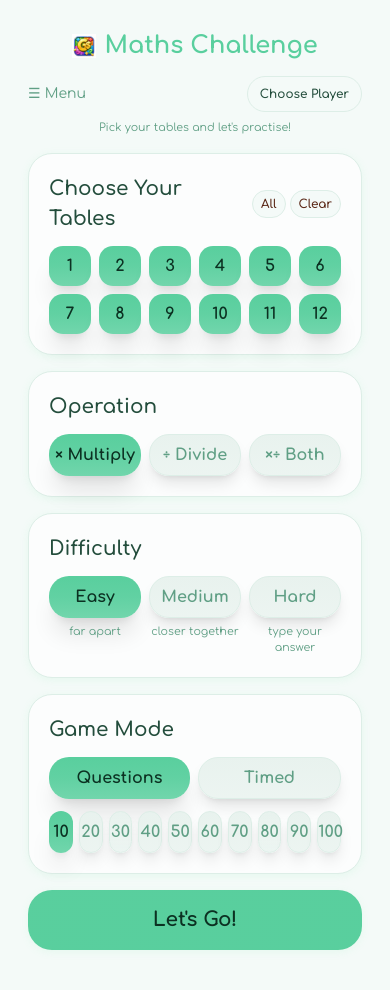
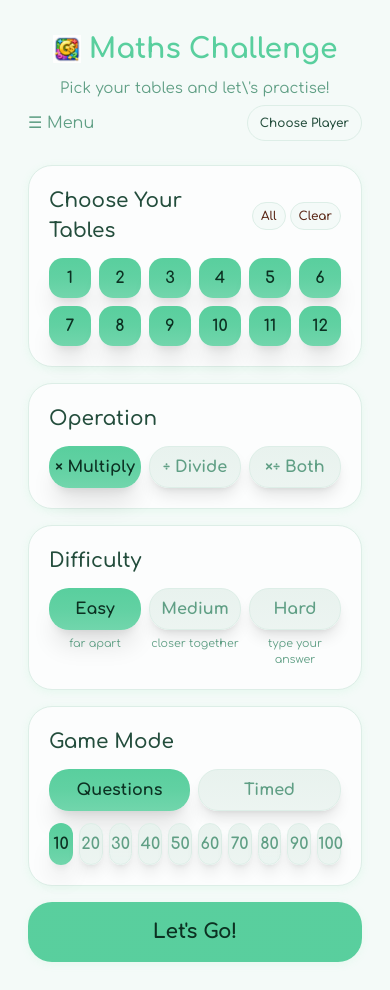
Before and after one commit to joaovl/times-table-hero, a React (Vite) app: page / in a window 390 px wide. Built offline with nearby package versions, Linux system fonts and the light colour scheme; the HTML template or start-up script is replaced by a standard one.

Commit message:
Restructure main menu layout order
- Move title and subtitle to top
- Position menu and user selector after subtitle and stats
- Simplify layout structure for consistency
- Unify desktop and mobile layouts

```diff
--- a/src/components/game/GameSetup.tsx
+++ b/src/components/game/GameSetup.tsx
@@ -125,126 +125,30 @@ export function GameSetup({ onStart, currentUser, onUserChange, onNewUser, onNav
   return (
     <div className="min-h-screen bg-background p-7">
       <div className="mx-auto max-w-[600px]">
-        {/* Header */}
-        <div className="mb-4 md:mb-8">
-          {/* Desktop: Side-by-side layout */}
-          <div className="hidden md:block">
-            <div className="relative flex items-center justify-center">
-              <div className="absolute left-0" ref={desktopMenuRef}>
-              <button
-                onClick={() => setShowMenu(!showMenu)}
-                className="text-muted-foreground hover:text-foreground transition-colors text-sm md:text-base flex items-center gap-1"
-              >
-                ☰ Menu
-              </button>
-              {showMenu && (
-                <div className="absolute top-full left-0 mt-1 bg-card border rounded-lg shadow-lg py-2 z-50 min-w-[200px]">
-                  {/* Colors Option */}
-                  <div className="px-2">
-                    <button
-                      onClick={() => setShowColorPicker(!showColorPicker)}
-                      className="w-full text-left px-2 py-2 text-sm hover:bg-muted rounded transition-colors flex items-center gap-2"
-                    >
-                      <div
-                        className="w-4 h-4 rounded-full border border-card-border"
-                        style={{
-                          backgroundColor: currentTheme.customColors?.primary
-                            ? `hsl(${currentTheme.customColors.primary})`
-                            : `hsl(${currentTheme.hue}, 85%, 58%)`
-                        }}
-                      />
-                      Colors
-                    </button>
-                    {showColorPicker && (
-                      <div className="px-2 py-2 space-y-2">
-                        <div className="grid grid-cols-3 gap-2">
-                          {PRESET_THEMES.map((theme, index) => (
-                            <button
-                              key={theme.hue || `custom-${index}`}
-                              onClick={() => {
-                                saveTheme(theme);
-                                setCurrentTheme(theme);
-                              }}
-                              className={cn(
-                                'flex flex-col items-center gap-1 p-2 rounded-lg transition-all hover:bg-muted',
-                                currentTheme.name === theme.name && 'ring-2 ring-primary bg-muted'
-                              )}
-                            >
-                              <div
-                                className="w-8 h-8 rounded-full border border-card-border"
-                                style={{
-                                  backgroundColor: theme.customColors?.primary
-                                    ? `hsl(${theme.customColors.primary})`
-                                    : `hsl(${theme.hue}, 85%, 58%)`
-                                }}
-                              />
-                              <span className="text-[9px] text-center text-muted-foreground leading-tight">
-                                {theme.name}
-                              </span>
-                            </button>
-                          ))}
-                        </div>
-                        <button
-                          onClick={() => {
-                            resetTheme();
-                            setCurrentTheme(DEFAULT_THEME);
-                          }}
-                          className="w-full px-2 py-1 text-xs text-muted-foreground hover:text-foreground hover:bg-muted rounded transition-colors"
-                        >
-                          Reset to Default
-                        </button>
-                      </div>
-                    )}
-                  </div>
-
-                  {/* Print Worksheets Option */}
-                  {onNavigateToPrint && (
-                    <button
-                      onClick={() => {
-                        setShowMenu(false);
-                        onNavigateToPrint();
-                      }}
-                      className="w-full text-left px-4 py-2 text-sm hover:bg-muted transition-colors"
-                    >
-                      🖨️ Print Worksheets
-                    </button>
-                  )}
-                </div>
-              )}
-            </div>
-              <h1 className="text-[30px] font-bold text-primary flex items-center gap-2">
-                <img src="/favicon.png" alt="Maths Challenge" className="w-8 h-8" />
+        {/* Title */}
+        <h1 className="text-[28px] md:text-[36px] font-bold text-primary flex items-center justify-center gap-2 mb-2">
+          <img src="/favicon.png" alt="Maths Challenge" className="w-7 h-7 md:w-10 md:h-10" />
           Maths Challenge
         </h1>
-              <div className="absolute right-0">
-                <UserSelector
-                  currentUser={currentUser}
-                  onUserChange={onUserChange}
-                  onNewUser={onNewUser}
-                />
-              </div>
-            </div>
-            <p className="mt-1 text-center text-[13px] text-muted-foreground">
-              {currentUser ? `Hi ${currentUser.name}! ` : ''}Pick your tables and let's practise!
+
+        {/* Subtitle */}
+        <p className="text-center text-[15px] md:text-[17px] text-muted-foreground mb-1">
+          {currentUser ? `Hi ${currentUser.name}! ` : ''}Pick your tables and let\'s practise!
         </p>
+
+        {/* Stats */}
         {stats.totalGames > 0 && (
-              <p className="mt-1 text-center text-xs md:text-sm text-muted-foreground">
+          <p className="text-center text-sm text-muted-foreground mb-4">
             {stats.totalGames} games, {stats.totalCorrect} correct!
           </p>
         )}
-          </div>
 
-          {/* Mobile: Stacked layout */}
-          <div className="md:hidden">
-            <h1 className="text-[24px] font-bold text-primary flex items-center justify-center gap-2 mb-3">
-              <img src="/favicon.png" alt="Maths Challenge" className="w-6 h-6" />
-              Maths Challenge
-            </h1>
-            <div className="flex items-center justify-between mb-2">
-              <div className="relative" ref={mobileMenuRef}>
+        {/* Menu and User Selector */}
+        <div className="mb-6 flex items-center justify-between">
+          <div className="relative" ref={desktopMenuRef}>
             <button
               onClick={() => setShowMenu(!showMenu)}
-                  className="text-muted-foreground hover:text-foreground transition-colors text-sm flex items-center gap-1"
+              className="text-muted-foreground hover:text-foreground transition-colors text-base flex items-center gap-1"
             >
               ☰ Menu
             </button>
@@ -329,16 +233,11 @@ export function GameSetup({ onStart, currentUser, onUserChange, onNewUser, onNav
             onNewUser={onNewUser}
           />
         </div>
-            <p className="text-center text-[11px] text-muted-foreground">
-              {currentUser ? `Hi ${currentUser.name}! ` : ''}Pick your tables and let's practise!
-            </p>
-            {stats.totalGames > 0 && (
-              <p className="mt-1 text-center text-[10px] text-muted-foreground">
-                {stats.totalGames} games, {stats.totalCorrect} correct!
-              </p>
-            )}
-          </div>
-        </div>
+
+        {/* Hidden mobile ref */}
+        <div className="hidden" ref={mobileMenuRef}></div>
+
+
 
         {/* Table Selection */}
         <Card className="mb-4 p-5 shadow-card">
```
Lines whose indentation alone changed are shown as unchanged.
